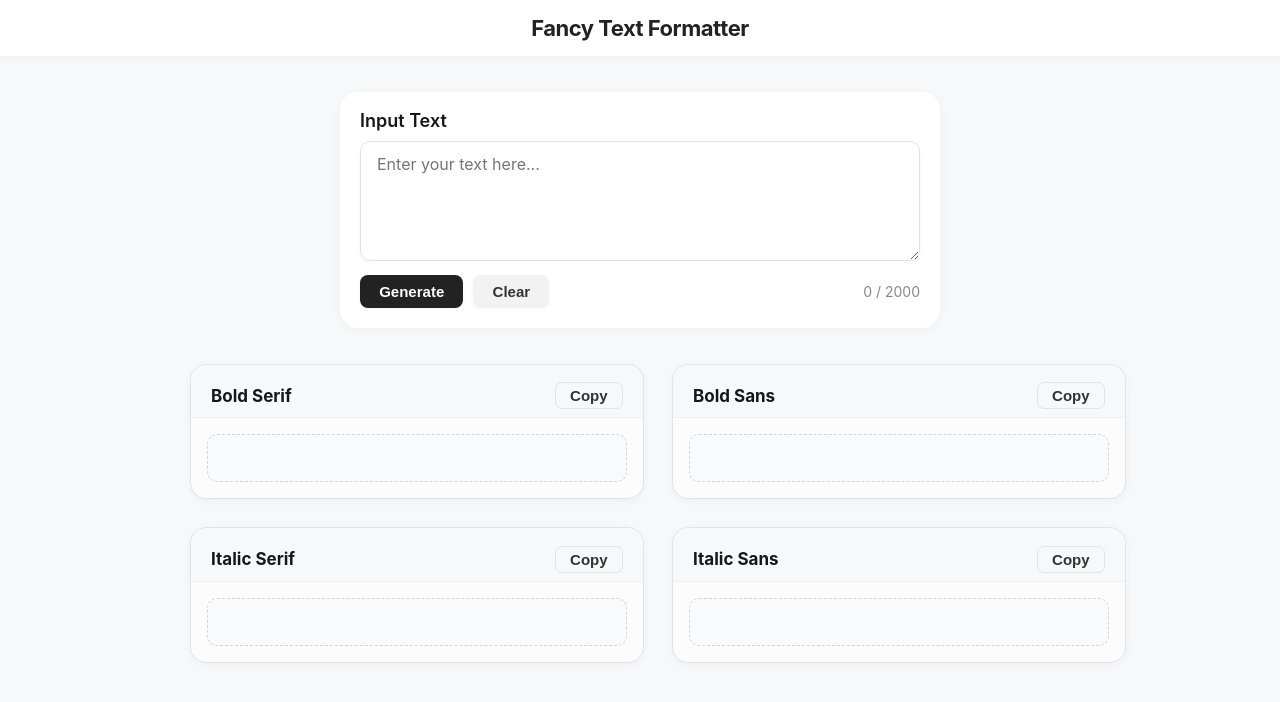
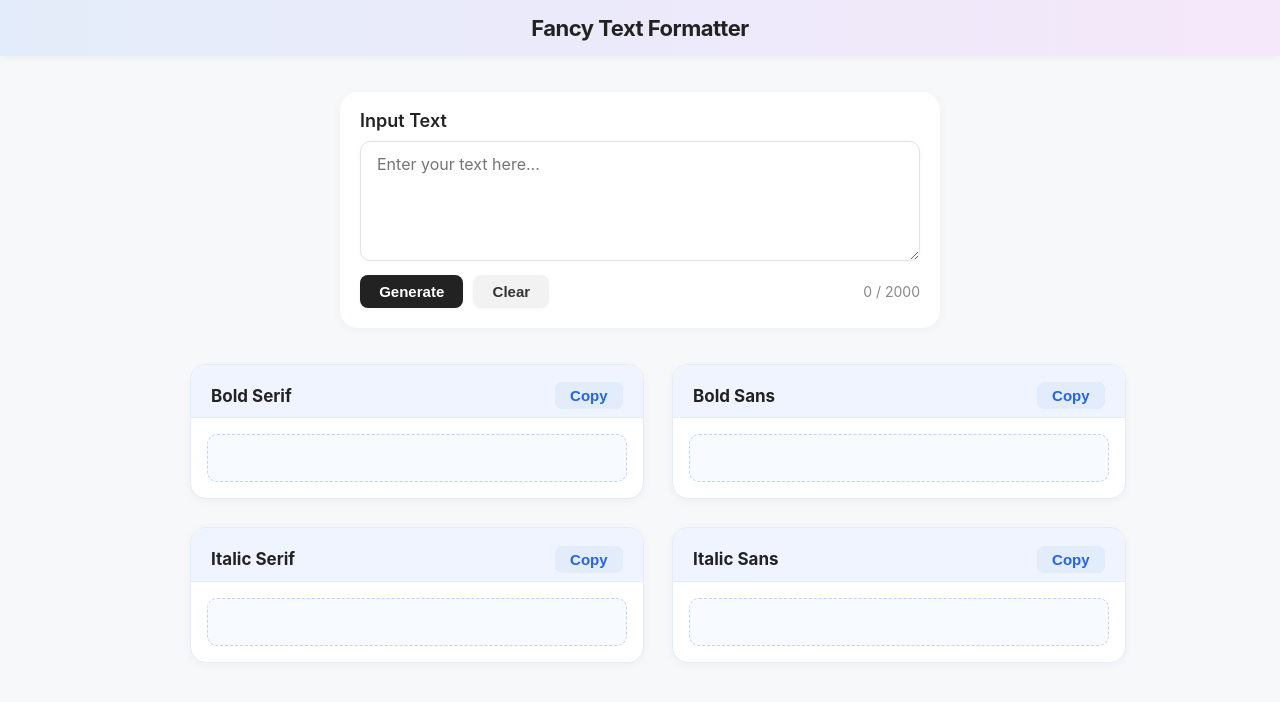
Before and after one commit to barnett-yuxiang/fancy-text-formatter, a Next.js app: page / in a window 1280 px wide. Shown: the top 702 px of the page. Built offline with nearby package versions, Linux system fonts and the light colour scheme.

Commit message:
Update package version to 0.2.13 and enhance styles across components for improved aesthetics. Modify background colors, borders, and hover effects in Header and ResultGrid components to achieve better visual consistency and user experience.

```diff
--- a/package.json
+++ b/package.json
@@ -1,6 +1,6 @@
 {
   "name": "fancy-text-formatter",
-  "version": "0.2.11",
+  "version": "0.2.13",
   "private": true,
   "scripts": {
     "dev": "next dev",
--- a/src/app/Header.tsx
+++ b/src/app/Header.tsx
@@ -5,7 +5,7 @@ const Header: React.FC = () => (
     style={{
       width: "100%",
       height: 56,
-      background: "#fff",
+      background: "linear-gradient(90deg, #e3ecfa 0%, #f5e8fa 100%)",
       boxShadow: "0 2px 8px 0 rgba(0,0,0,0.04)",
       display: "flex",
       alignItems: "center",
--- a/src/app/ResultGrid.tsx
+++ b/src/app/ResultGrid.tsx
@@ -22,7 +22,7 @@ const cards = [
 
 const CheckmarkIcon = () => (
   <svg width="20" height="20" viewBox="0 0 20 20" fill="none" style={{ display: 'block' }}>
-    <circle cx="10" cy="10" r="10" fill="#22bb55" />
+    <circle cx="10" cy="10" r="10" fill="#5ac8fa" />
     <path d="M6 10.5L9 13.5L14 8.5" stroke="white" strokeWidth="2" strokeLinecap="round" strokeLinejoin="round"/>
   </svg>
 );
@@ -59,7 +59,7 @@ const ResultGrid: React.FC<ResultGridProps> = ({ results }) => {
         <div
           key={key}
           style={{
-            background: "#fcfcfd",
+            background: "#fff",
             borderRadius: 16,
             boxShadow: "0 2px 10px 0 rgba(0,0,0,0.04)",
             padding: 0,
@@ -67,12 +67,12 @@ const ResultGrid: React.FC<ResultGridProps> = ({ results }) => {
             display: "flex",
             flexDirection: "column",
             justifyContent: "flex-start",
-            border: "1.5px solid #e0e3e8",
+            border: "1.5px solid #e3ecfa",
             transition: "box-shadow 0.2s, border 0.2s",
           }}
         >
           {/* Title bar */}
-          <div style={{ display: 'flex', alignItems: 'center', justifyContent: 'space-between', padding: '1.1rem 1.25rem 0.5rem 1.25rem', background: '#f6f8fa', borderTopLeftRadius: 16, borderTopRightRadius: 16, borderBottom: '1px solid #f0f0f0' }}>
+          <div style={{ display: 'flex', alignItems: 'center', justifyContent: 'space-between', padding: '1.1rem 1.25rem 0.5rem 1.25rem', background: '#f0f4ff', borderTopLeftRadius: 16, borderTopRightRadius: 16, borderBottom: '1px solid #e3ecfa' }}>
             <span style={{ fontWeight: 700, fontSize: 17 }}>{label}</span>
             <div style={{ display: 'flex', alignItems: 'center' }}>
               {copied[key] && (
@@ -82,20 +82,20 @@ const ResultGrid: React.FC<ResultGridProps> = ({ results }) => {
                 onClick={() => handleCopy(key)}
                 style={{
                   marginLeft: 12,
-                  background: '#f7f8fa',
-                  border: '1px solid #e0e3e8',
+                  background: '#e3ecfa',
+                  border: '1px solid #e3ecfa',
                   borderRadius: 7,
                   padding: '0.25rem 0.9rem',
                   fontWeight: 600,
                   fontSize: 15,
                   cursor: 'pointer',
-                  color: '#333',
+                  color: '#2563eb',
                   transition: 'background 0.2s',
                   display: 'flex',
                   alignItems: 'center',
                 }}
-                onMouseEnter={e => e.currentTarget.style.background = '#e6eaf0'}
-                onMouseLeave={e => e.currentTarget.style.background = '#f7f8fa'}
+                onMouseEnter={e => e.currentTarget.style.background = '#bcd4fa'}
+                onMouseLeave={e => e.currentTarget.style.background = '#e3ecfa'}
               >
                 Copy
               </button>
@@ -110,16 +110,18 @@ const ResultGrid: React.FC<ResultGridProps> = ({ results }) => {
               minHeight: 48,
               maxHeight: 220,
               width: 420,
+              maxWidth: 420,
               whiteSpace: 'pre-wrap',
-              border: '1.5px dashed #d1d5db',
+              border: '1.5px dashed #bcd4fa',
               borderRadius: 10,
-              background: '#f8fafb',
+              background: '#f7faff',
               margin: 16,
               fontFamily: 'inherit',
               userSelect: 'all',
               cursor: 'default',
               overflowY: 'auto',
               boxSizing: 'border-box',
+              overscrollBehavior: 'contain',
             }}
             tabIndex={-1}
             aria-readonly="true"
--- a/src/app/globals.css
+++ b/src/app/globals.css
@@ -15,11 +15,11 @@ body {
   max-width: 100vw;
   overflow-x: hidden;
   overscroll-behavior: none;
+  background: linear-gradient(135deg, #f5f7fa 0%, #e3ecfa 50%, #f5e8fa 100%);
 }
 
 body {
-  color: var(--foreground);
-  background: var(--background);
+  color: #222;
   font-family: 'PingFang SC', 'Microsoft YaHei', 'Noto Sans SC', Arial, Helvetica, sans-serif;
   -webkit-font-smoothing: antialiased;
   -moz-osx-font-smoothing: grayscale;
```
